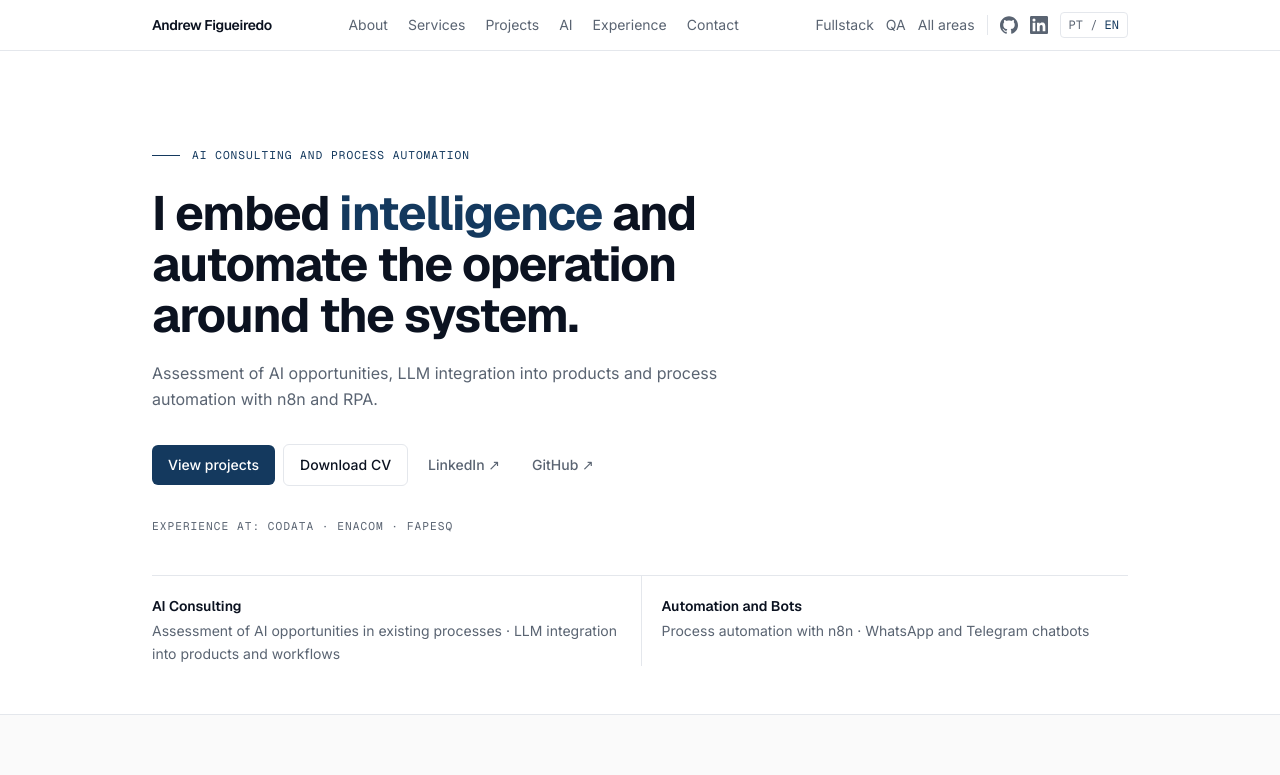
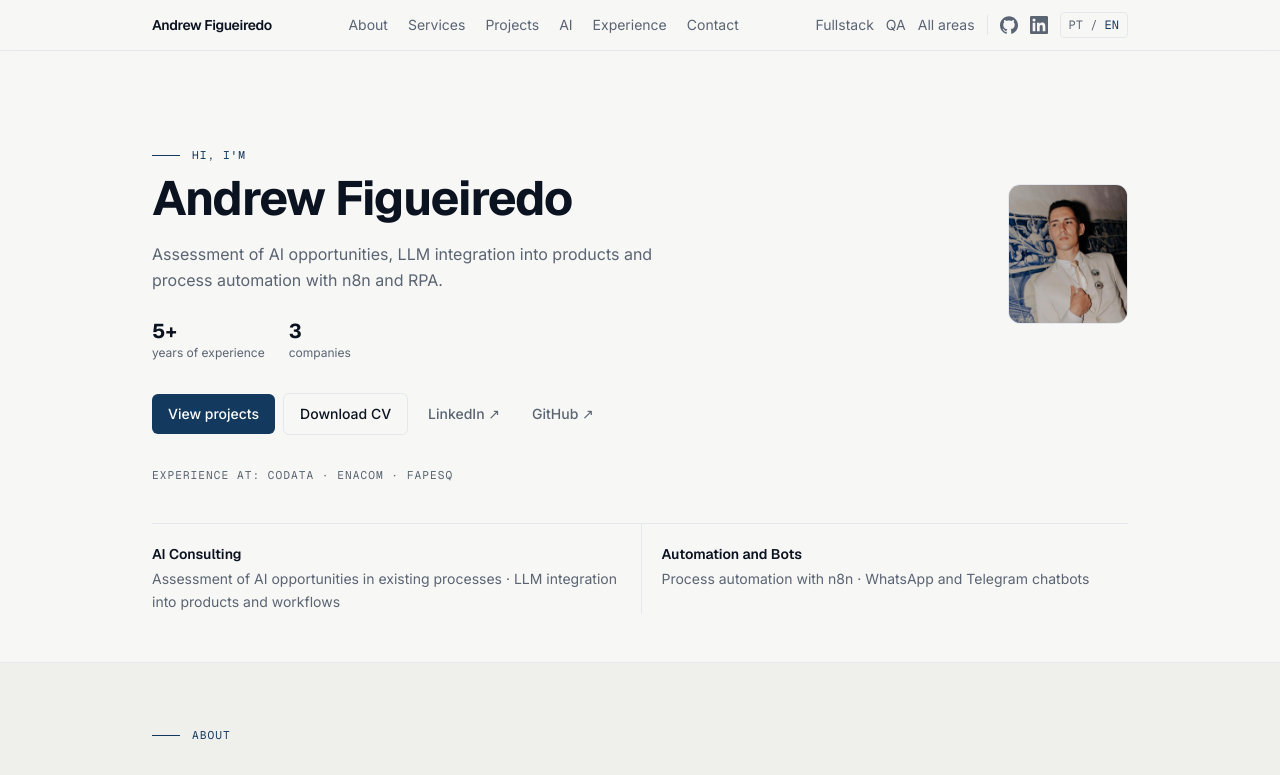
Before and after one commit to Andrew-Figueiredo/andrew-landing, a Next.js app: page /en/ai-automation/ in a window 1280 px wide. Shown: the top 775 px of the page. Built offline with nearby package versions, Linux system fonts and the light colour scheme.

Commit message:
fix: fundo menos claro, Hero com foto/nome/stats, cards de area com affordance de botao

```diff
--- a/src/app/globals.css
+++ b/src/app/globals.css
@@ -4,8 +4,8 @@
   --color-accent: #14395E;
   --color-fg: #0B1220;
   --color-muted: #5A6472;
-  --color-bg: #FFFFFF;
-  --color-bg-soft: #FAFAFA;
+  --color-bg: #F7F7F5;
+  --color-bg-soft: #EFEFEC;
   --color-line: #E4E7EC;
 
   --font-head: var(--font-geist), system-ui, sans-serif;
--- a/src/components/sections/AreaSelector.tsx
+++ b/src/components/sections/AreaSelector.tsx
@@ -22,13 +22,13 @@ export function AreaSelector({ lang }: { lang: Locale }) {
             <Reveal key={area.id} delay={i * 0.08}>
               <Link
                 href={`/${lang}/${area.slug[lang]}/`}
-                className="flex h-full flex-col border border-line p-5 transition-colors hover:border-accent"
+                className="group flex h-full flex-col rounded-lg border border-line bg-bg p-5 transition-colors hover:border-accent"
               >
                 <h3 className="font-head text-base font-semibold">{area.label[lang]}</h3>
                 <p className="mt-2 flex-1 text-sm leading-relaxed text-muted">
                   {area.hero.subheadline[lang]}
                 </p>
-                <span className="mt-4 text-sm font-medium text-accent">
+                <span className="mt-4 inline-flex w-fit items-center gap-1 rounded-md border border-accent px-3 py-1.5 text-xs font-medium text-accent transition-colors group-hover:bg-accent group-hover:text-white">
                   {t.home.selectorCta} ↗
                 </span>
               </Link>
--- a/src/components/sections/Hero.tsx
+++ b/src/components/sections/Hero.tsx
@@ -1,3 +1,4 @@
+import Image from 'next/image';
 import { getDictionary, type Locale } from '@/i18n';
 import { profile } from '@/data/profile';
 import { services } from '@/data/services';
@@ -7,27 +8,45 @@ import { Reveal } from '@/components/Reveal';
 export function Hero({ lang, area }: { lang: Locale; area?: Area }) {
   const t = getDictionary(lang);
 
-  const eyebrow = area ? area.hero.eyebrow[lang] : t.hero.eyebrow;
-  const headlineBefore = area ? area.hero.headlineBefore[lang] : t.hero.headlineBefore;
-  const headlineAccent = area ? area.hero.headlineAccent[lang] : t.hero.headlineAccent;
-  const headlineAfter = area ? area.hero.headlineAfter[lang] : t.hero.headlineAfter;
   const subheadline = area ? area.hero.subheadline[lang] : t.hero.subheadline;
 
   return (
     <section className="mx-auto max-w-5xl px-6 pb-12 pt-16 sm:pt-24">
       <Reveal>
-        <p className="font-mono mb-6 flex items-center gap-3 text-[0.7rem] uppercase tracking-[0.09em] text-accent">
-          <span aria-hidden className="inline-block h-px w-7 bg-accent" />
-          {eyebrow}
-        </p>
+        <div className="flex flex-col-reverse items-center gap-8 sm:flex-row sm:items-center sm:justify-between">
+          <div className="flex-1">
+            <p className="font-mono mb-2 flex items-center gap-3 text-[0.7rem] uppercase tracking-[0.09em] text-accent">
+              <span aria-hidden className="inline-block h-px w-7 bg-accent" />
+              {t.hero.greeting}
+            </p>
 
-        <h1 className="font-head max-w-[20ch] text-4xl font-bold leading-[1.06] tracking-tight sm:text-5xl">
-          {headlineBefore}
-          <span className="text-accent">{headlineAccent}</span>
-          {headlineAfter}
-        </h1>
+            <h1 className="font-head max-w-[16ch] text-4xl font-bold leading-[1.1] tracking-tight sm:text-5xl">
+              {profile.name}
+            </h1>
 
-        <p className="mt-5 max-w-[58ch] text-base leading-relaxed text-muted">{subheadline}</p>
+            <p className="mt-4 max-w-[52ch] text-base leading-relaxed text-muted">{subheadline}</p>
+
+            <div className="mt-6 flex gap-6">
+              <div>
+                <p className="font-head text-xl font-bold">5+</p>
+                <p className="text-xs text-muted">{t.hero.statsYears}</p>
+              </div>
+              <div>
+                <p className="font-head text-xl font-bold">{profile.actuation.length}</p>
+                <p className="text-xs text-muted">{t.hero.statsCompanies}</p>
+              </div>
+            </div>
+          </div>
+
+          <Image
+            src={profile.photoPath}
+            alt={t.about.photoAlt}
+            width={120}
+            height={140}
+            className="h-[140px] w-[120px] flex-shrink-0 rounded-xl border border-line object-cover"
+            style={{ objectPosition: 'center 20%' }}
+          />
+        </div>
 
         <div className="mt-8 flex flex-wrap items-center gap-2">
           {area && (
--- a/src/data/areas.ts
+++ b/src/data/areas.ts
@@ -6,10 +6,6 @@ export type Area = {
   slug: Localized;
   label: Localized;
   hero: {
-    eyebrow: Localized;
-    headlineBefore: Localized;
-    headlineAccent: Localized;
-    headlineAfter: Localized;
     subheadline: Localized;
   };
 };
@@ -20,16 +16,6 @@ export const areas: Area[] = [
     slug: { pt: 'fullstack', en: 'fullstack' },
     label: { pt: 'Fullstack', en: 'Fullstack' },
     hero: {
-      eyebrow: {
-        pt: 'Desenvolvimento de Sistemas Fullstack',
-        en: 'Fullstack Systems Development',
-      },
-      headlineBefore: { pt: 'Construo o sistema ', en: 'I build the system ' },
-      headlineAccent: { pt: 'de ponta a ponta', en: 'end to end' },
-      headlineAfter: {
-        pt: ', do banco de dados à interface.',
-        en: ', from the database to the interface.',
-      },
       subheadline: {
         pt: '+5 anos desenvolvendo aplicações web e APIs, do requisito à produção. Front-end, back-end e a integração entre sistemas.',
         en: '5+ years building web applications and APIs, from requirements to production. Front-end, back-end and the integration between systems.',
@@ -41,16 +27,6 @@ export const areas: Area[] = [
     slug: { pt: 'ia-automacao', en: 'ai-automation' },
     label: { pt: 'IA e Automação', en: 'AI and Automation' },
     hero: {
-      eyebrow: {
-        pt: 'Consultoria em IA e Automação de Processos',
-        en: 'AI Consulting and Process Automation',
-      },
-      headlineBefore: { pt: 'Integro ', en: 'I embed ' },
-      headlineAccent: { pt: 'inteligência', en: 'intelligence' },
-      headlineAfter: {
-        pt: ' e automatizo a operação ao redor do sistema.',
-        en: ' and automate the operation around the system.',
-      },
       subheadline: {
         pt: 'Diagnóstico de oportunidades de IA, integração de LLMs em produtos e automação de processos com n8n e RPA.',
         en: 'Assessment of AI opportunities, LLM integration into products and process automation with n8n and RPA.',
@@ -62,16 +38,6 @@ export const areas: Area[] = [
     slug: { pt: 'qa', en: 'qa' },
     label: { pt: 'QA', en: 'QA' },
     hero: {
-      eyebrow: {
-        pt: 'Engenharia de Qualidade de Software',
-        en: 'Software Quality Engineering',
-      },
-      headlineBefore: { pt: 'Garanto que o sistema ', en: 'I make sure the system ' },
-      headlineAccent: { pt: 'funciona', en: 'works' },
-      headlineAfter: {
-        pt: ' antes de chegar em produção.',
-        en: ' before it reaches production.',
-      },
       subheadline: {
         pt: 'Suítes de testes automatizados integradas ao pipeline, BDD, testes de API e de desempenho, portões de qualidade em CI/CD.',
         en: 'Automated test suites wired into the pipeline, BDD, API and performance testing, quality gates in CI/CD.',
--- a/src/i18n/en.ts
+++ b/src/i18n/en.ts
@@ -15,15 +15,14 @@ export const en: Dictionary = {
     ariaLang: 'Switch language',
   },
   hero: {
-    eyebrow: 'Systems Development Specialist · AI and Automation Consulting',
-    headlineBefore: 'I build the system, embed ',
-    headlineAccent: 'intelligence',
-    headlineAfter: ' and automate the operation around it.',
+    greeting: "Hi, I'm",
     subheadline:
       '5+ years building and sustaining systems, from requirements to production. Software development, AI consulting and process automation.',
     ctaProjects: 'View projects',
     ctaCv: 'Download CV',
     actuationLabel: 'Experience at',
+    statsYears: 'years of experience',
+    statsCompanies: 'companies',
   },
   about: {
     paragraphs: [
--- a/src/i18n/pt.ts
+++ b/src/i18n/pt.ts
@@ -15,15 +15,14 @@ export const pt = {
     ariaLang: 'Trocar idioma',
   },
   hero: {
-    eyebrow: 'Especialista em Desenvolvimento de Sistemas · Consultoria em IA e Automação',
-    headlineBefore: 'Construo o sistema, integro ',
-    headlineAccent: 'inteligência',
-    headlineAfter: ' e automatizo a operação em volta.',
+    greeting: 'Olá, eu sou',
     subheadline:
       '+5 anos construindo e sustentando sistemas, do requisito à produção. Desenvolvimento de software, consultoria em IA e automação de processos.',
     ctaProjects: 'Ver projetos',
     ctaCv: 'Baixar CV',
     actuationLabel: 'Atuação',
+    statsYears: 'anos de atuação',
+    statsCompanies: 'empresas',
   },
   about: {
     paragraphs: [
```
